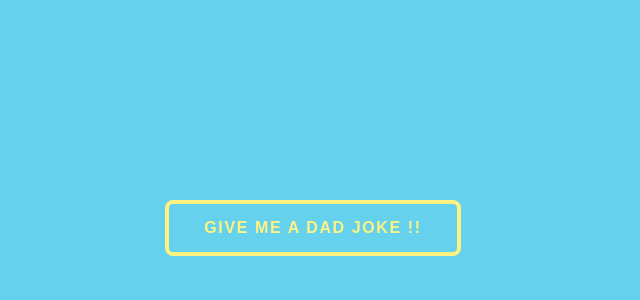
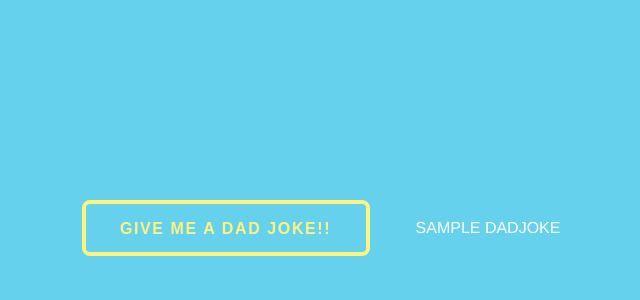
Before and after one commit to cpa4001/hi-hungry-im-dad, a Flask app: template templates/home.html in a window 1280 px wide. Shown: the part 172-472 px from the top of the page, without its empty margins (327-967 px from the left). Run offline with Flask 2, Linux system fonts and the light colour scheme; the template is opened without the code that fills it: most values are stand-ins (such as "Sample title", 1, 10 or a date in 2020).

Commit message:
-Added output for dad joke button -created expanding effect

```diff
--- a/Hello.py
+++ b/Hello.py
@@ -1,35 +1,38 @@
 from flask import Flask, render_template, request
+
 app = Flask(__name__)
 
+
+#@app.route("/", methods=['GET', 'POST'])
 @app.route("/", methods=['GET', 'POST'])
 def home():
-   if request.method == 'POST':
-      if request.form.get('action1') == 'GIVE ME A DAD JOKE!!':
-         render_template('home.html')
-##      elif  request.form.get('action2') == 'VALUE2':
-##         pass # do something else
-##      else:
-##         pass # unknown
-##   elif request.method == 'GET':
-##      return render_template('home.html', form=form)
-   return render_template('home.html')
+    if request.method == 'POST':
+        if request.form['jk_request'] == 'GIVE ME A DAD JOKE!!':
+            # request dad joke from python script
+            # get the string put it in render_template
+            dadjoke = "Hi Hungry"
+            return render_template('home.html', dadjoke=dadjoke)
+    ##      elif  request.form.get('action2') == 'VALUE2':
+    ##         pass # do something else
+    ##      else:
+    ##         pass # unknown
+    ##   elif request.method == 'GET':
+    ##      return render_template('home.html', form=form)
+    return render_template('home.html')
 
 @app.route('/christian')
 def christian():
-   return 'This is Christian\'s  route'
+    return 'This is Christian\'s  route'
 
 @app.route('/about')
 def about():
-   return render_template("about.html")
+    return render_template("about.html")
+
 
 @app.route('/button')
 def button():
-   return render_template("button.html")
+    return render_template("button.html")
 
-#background process happening without any refreshing
-def do_something():
-    print ("Hello")
-    return
 
 if __name__ == '__main__':
-   app.run(debug=True)
+    app.run(debug=True)
--- a/static/css/button.css
+++ b/static/css/button.css
@@ -13,14 +13,15 @@
     padding: 0;
 }
 
-nav ul li {
+nav ul li input{
     --c: #FEF380;
     color: var(--c);
+    background-color: #65D1ED;
     font-size: 16px;
     border: 0.3em solid var(--c);
     border-radius: 0.5em;
     width: 18em;
-    height: 3em;
+    height: 3.5em;
     text-transform: uppercase;
     font-weight: bold;
     font-family: sans-serif;
@@ -32,13 +33,14 @@
     z-index: 1;
     transition: 0.5s;
     margin: 1em;
+    cursor: pointer;
 }
 
 li {
     cursor: pointer;
 }
 
-nav ul li span {
+nav ul li input span {
     position: absolute;
     width: 25%;
     height: 100%;
@@ -51,12 +53,12 @@
     z-index: -1;
 }
 
-nav ul li:hover {
+nav ul li input:hover {
     color: black;
 }
 
-nav ul li:hover span {
-    transform: translateY(0) scale(2);
+nav ul li input:hover  {
+    transform: translateY(0) scale(3);
 }
 
 nav ul li span:nth-child(1) {
@@ -74,3 +76,26 @@
 nav ul li span:nth-child(4) {
     --n: 4;
 }
+
+/*
+input {
+  background-color: #65D1ED;
+  border: none;
+  color: white;
+  /*padding: 15px 32px;
+  text-align: center;
+  text-decoration: none;
+  display: inline-block;
+  font-size: 16px;
+  font-weight: bold;
+  font-family: sans-serif;
+  cursor: pointer;
+
+}
+
+
+.button1:hover {
+  background-color: black;
+  color: white;
+}
+*/
--- a/templates/home.html
+++ b/templates/home.html
@@ -3,25 +3,30 @@
 	<head>
     <title>Flask app</title>
 	<link rel="stylesheet" href="{{ url_for('static', filename='css/button.css') }}">
+        <style>
+p {
+  color: white;
+  text-indent: 30px;
+  text-transform: uppercase;
+  page-break-after: auto;
+}
+</style>
    </head>
   <body>
    {% extends "template.html" %}
    {% block content %}
+
     <nav>
         <ul>
-    <li onclick="do_something()">
-	<!--
-		<form method="post" action="/">
-			<input type="submit" value="GIVE ME A DAD JOKE!!" name="action1"/>
+            <li>
+                <form action="#" method="POST">
+                    <input type="submit" value="GIVE ME A DAD JOKE!!" id="calc_btn" name="jk_request"/>
                 </form>
-	!-->
-		GIVE ME A DAD JOKE !!
-        <button type="button">Click Me!</button>
                 <span></span><span></span><span></span><span></span>
             </li>
         </ul>
-
     </nav>
+   <p> {{ dadjoke }} </p>
    {% endblock %}
   </body>
 </html>
```
Lines whose indentation alone changed are shown as unchanged.
